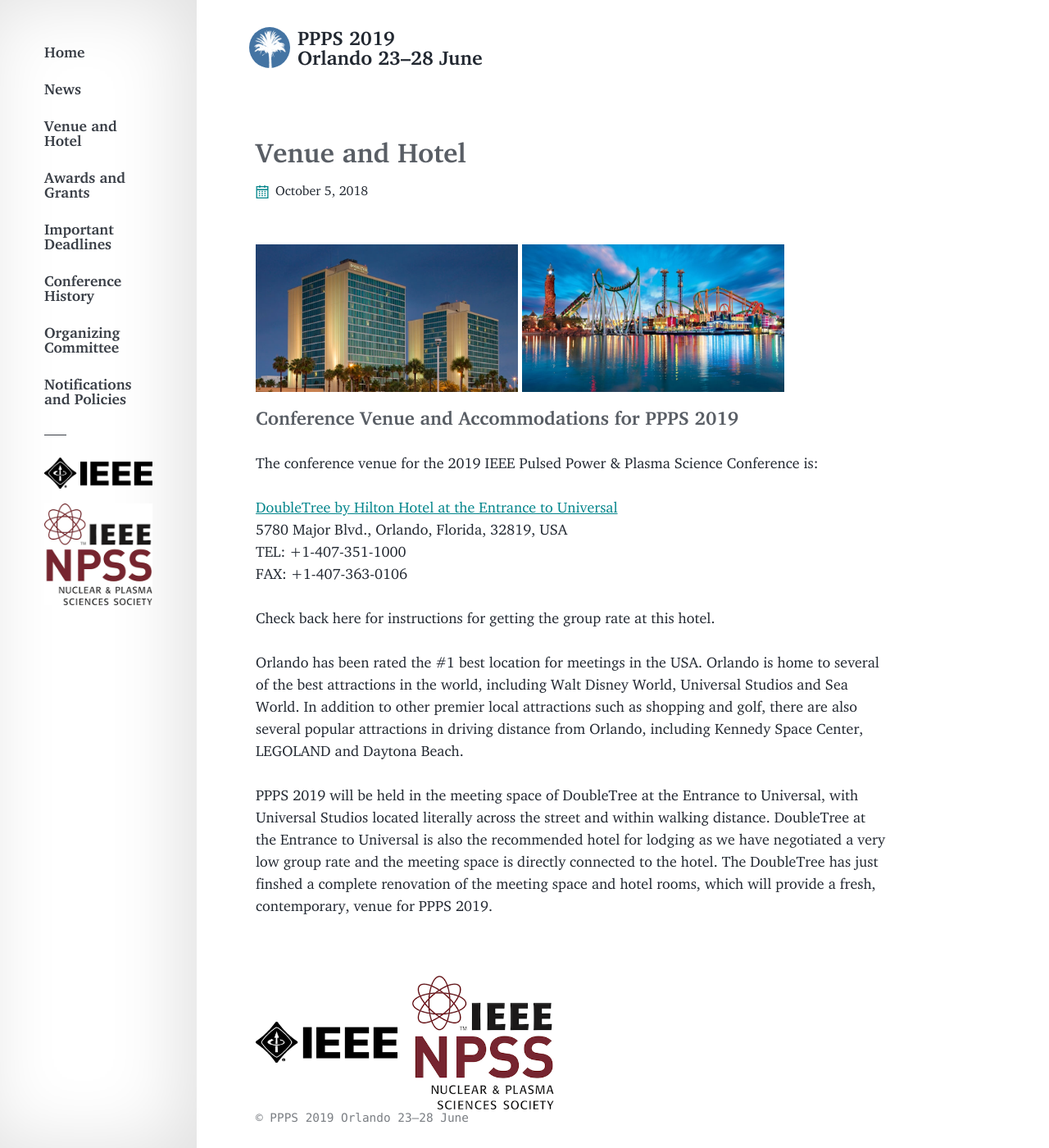
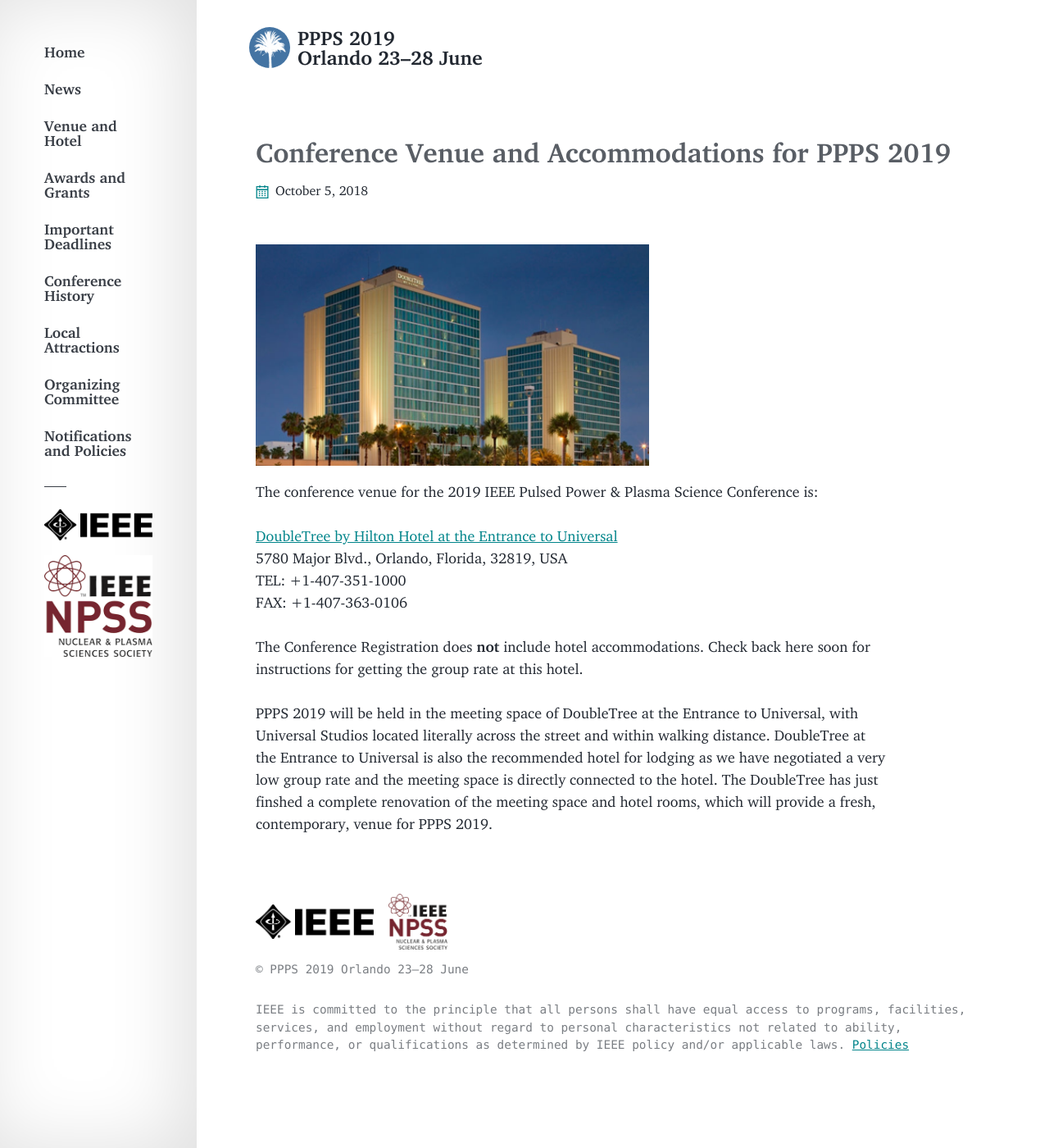
Before and after one commit to ppps2019/ppps2019.github.io, a Jekyll site: the page built from _info_articles/accommodations.md, in a window 1280 px wide and 1400 px high. Shown: the whole window at 82% size. Built offline with Jekyll 4.4.1, drawn with Linux system fonts in a browser that asks for light colours; comment, search, counter and statistics services are not loaded.

Commit message:
Adding some info about local attractions

```diff
--- a/_includes/footer.html
+++ b/_includes/footer.html
@@ -1,7 +1,7 @@
 <footer id="footer" class="site-footer">
-  <img src="/images/ieee-logo.gif" alt="IEEE Logo" style="width:12em;margin-right:1em;">
-  <img src="/images/npss-logo.png" alt="NPSS Logo" style="width:12em;">
-  <div class="copyright">
+  <img src="/images/ieee-logo.gif" alt="IEEE Logo" style="width:10em;margin-right:1em;vertical-align:center;">
+  <img src="/images/npss-logo.png" alt="NPSS Logo" style="width:5em;vertical-align:center;">
+  <div class="copyright" style="margin-top:1em;">
     {% if site.copyright %}
       {{ site.copyright | markdownify }}
     {% else %}
--- a/_info_articles/accommodations.md
+++ b/_info_articles/accommodations.md
@@ -1,16 +1,14 @@
 ---
 layout: page
 title: Venue and Hotel
+alt_title: Conference Venue and Accommodations for PPPS 2019
 excerpt: "PPPS 2019 Accommodations"
-modified: 2017-06-30
+modified: 2018-10-05
 ---
 <div style="float:left;margin-right:10%;">
-<img src="/images/hotel1.png" alt="DoubleTree Hotel" style="height:10em;margin-bottom:1em;">
-<img src="/images/hotel2.png" alt="Nearby Attractions" style="height:10em;margin-bottom:1em;">
+<img src="/images/hotel1.png" alt="DoubleTree Hotel" style="height:15em;margin-bottom:1em;">
 </div>
 <div class="gallery-ender"></div>
-
-### Conference Venue and Accommodations for PPPS 2019
 
 The conference venue for the 2019 IEEE Pulsed Power & Plasma Science Conference is:
 
@@ -19,8 +17,6 @@ The conference venue for the 2019 IEEE Pulsed Power & Plasma Science Conference
 TEL: +1-407-351-1000\\
 FAX: +1-407-363-0106
 
-Check back here for instructions for getting the group rate at this hotel.
-
-Orlando has been rated the #1 best location for meetings in the USA.  Orlando is home to several of the best attractions in the world, including Walt Disney World, Universal Studios and Sea World.  In addition to other premier local attractions such as shopping and golf, there are also several popular attractions in driving distance from Orlando, including Kennedy Space Center, LEGOLAND and Daytona Beach.
+The Conference Registration does __not__ include hotel accommodations. Check back here soon for instructions for getting the group rate at this hotel.
 
 PPPS 2019 will be held in the meeting space of DoubleTree at the Entrance to Universal, with Universal Studios located literally across the street and within walking distance.  DoubleTree at the Entrance to Universal is also the recommended hotel for lodging as we have negotiated a very low group rate and the meeting space is directly connected to the hotel.  The DoubleTree has just finshed a complete renovation of the meeting space and hotel rooms, which will provide a fresh, contemporary, venue for PPPS 2019.
```
Also changed, not shown: _info_articles/deadlines.md (+1 -4 lines), _info_articles/history.md (+1 -2 lines), _info_articles/local.md (added, +15 -0 lines), _posts/news/2018-10-05-local.md (added, +17 -0 lines), news.md (+2 -1 lines).
